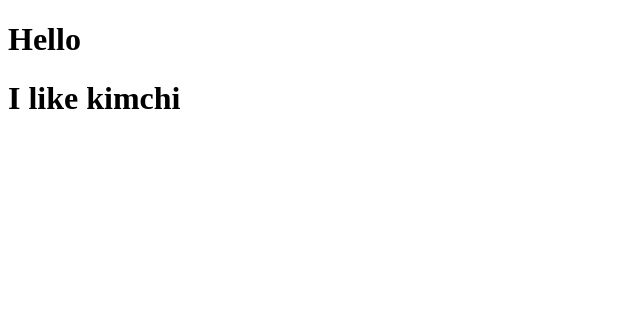
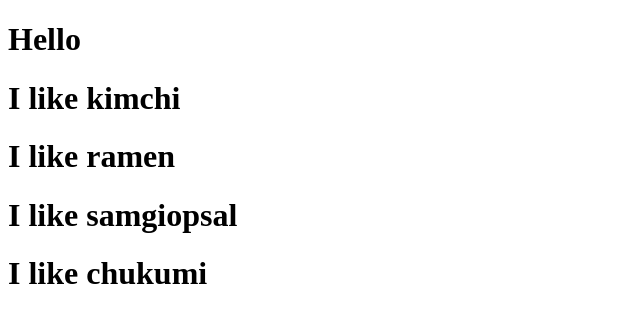
Before and after one commit to sunyoo1214/movie_2022, a React (Create React App) app: page / in a window 1280 px wide. Shown: the top 322 px of the page, without its empty margins (0-640 px from the left). Built offline with nearby package versions, Linux system fonts and the light colour scheme.

Commit message:
application of props_2

```diff
--- a/src/App.js
+++ b/src/App.js
@@ -1,9 +1,8 @@
 import React from 'react';
 import Potato from './Potato';
 
-function Food(props) {
-console.log(props);
-return <h1> I like {props.fav} </h1> ;
+function Food({fav}) {
+return <h1> I like {fav} </h1> ;
 }
 
 function App() {
@@ -11,6 +10,10 @@ return (
 <div>
  <h1> Hello </h1>
  <Food fav="kimchi" />
+ <Food fav="ramen" />
+ <Food fav="samgiopsal" />
+ <Food fav="chukumi" />
+
 </div>
 );
 }
```
